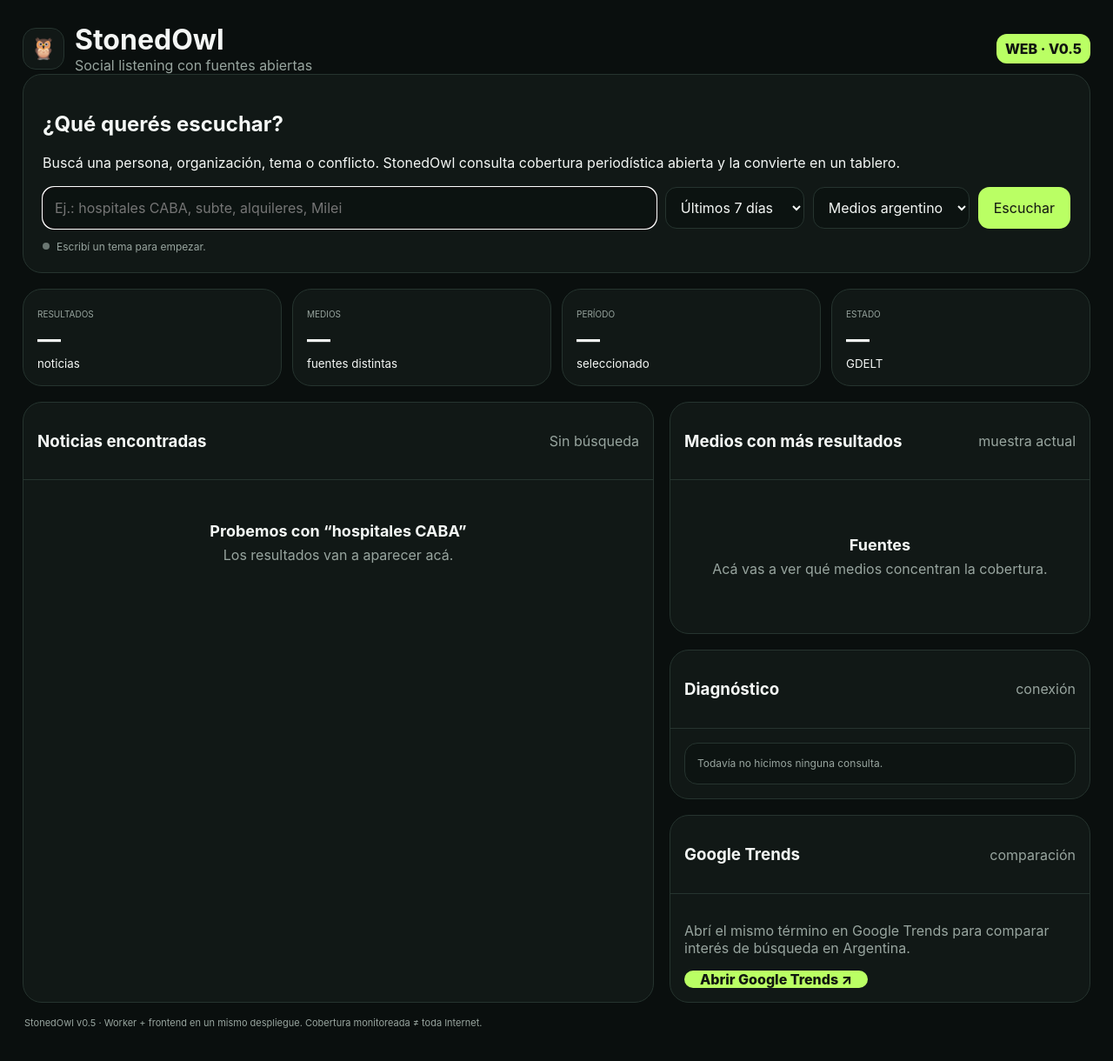
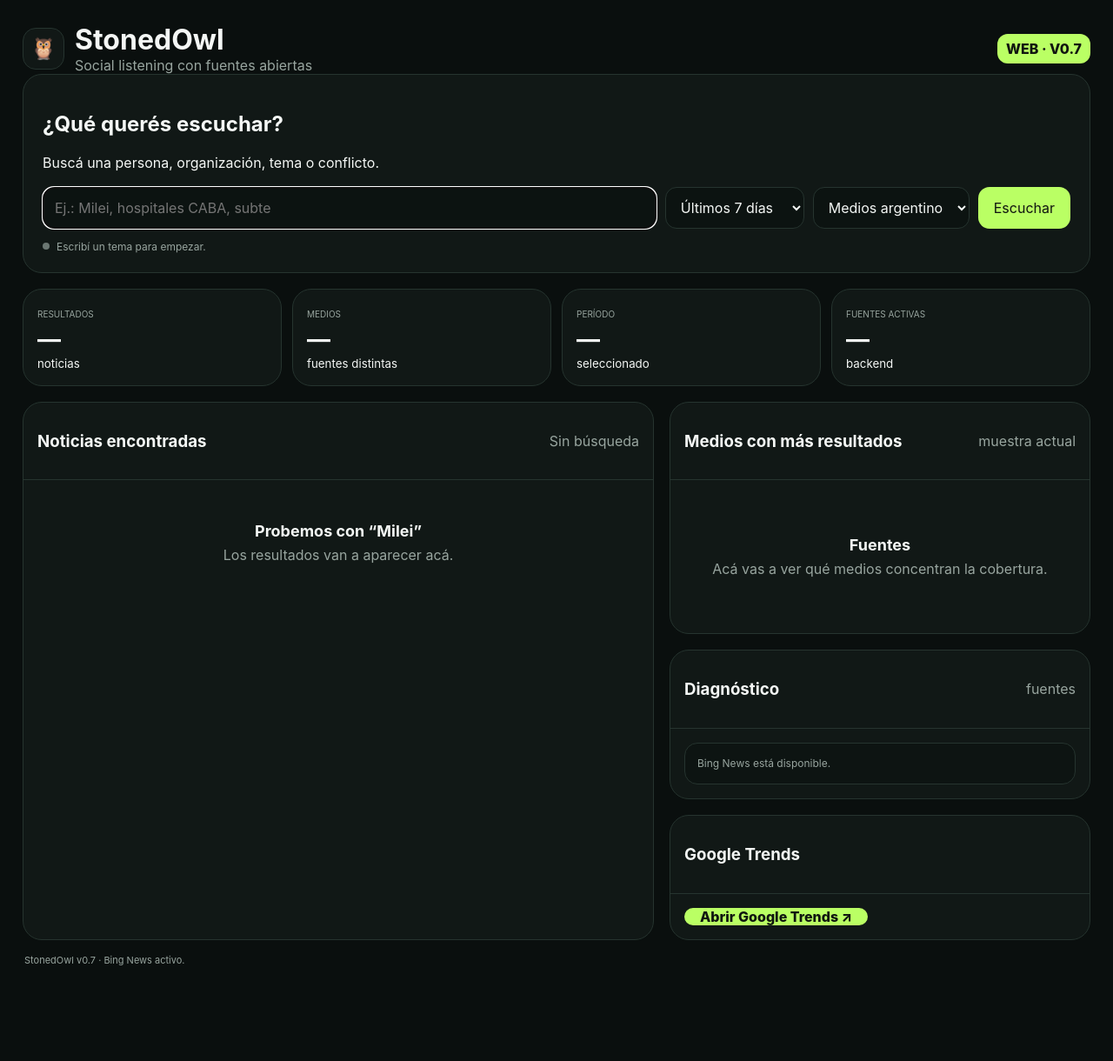
Before and after one commit to tomaspatane/StonedOwl, a plain HTML site: page public/index.html in a window 1280 px wide. Shown: the whole page at 87% size. After the commit the page ends 1153 px from the top, so only its background shows below. Drawn offline with Linux system fonts and the light colour scheme.

Commit message:
Promote v0.7 interface to root

```diff
--- a/public/index.html
+++ b/public/index.html
@@ -3,21 +3,21 @@
 <head>
 <meta charset="utf-8">
 <meta name="viewport" content="width=device-width,initial-scale=1">
-<title>StonedOwl</title>
+<title>StonedOwl v0.7</title>
 <link rel="stylesheet" href="style.css">
 </head>
 <body>
 <div class="app">
   <header class="top">
     <div class="brand"><div class="logo">🦉</div><div><h1>StonedOwl</h1><div class="sub">Social listening con fuentes abiertas</div></div></div>
-    <div class="ver">WEB · V0.5</div>
+    <div class="ver">WEB · V0.7</div>
   </header>
 
   <section class="panel search">
     <h2>¿Qué querés escuchar?</h2>
-    <p>Buscá una persona, organización, tema o conflicto. StonedOwl consulta cobertura periodística abierta y la convierte en un tablero.</p>
+    <p>Buscá una persona, organización, tema o conflicto.</p>
     <div class="row">
-      <input id="q" placeholder='Ej.: hospitales CABA, subte, alquileres, Milei' autofocus>
+      <input id="q" placeholder="Ej.: Milei, hospitales CABA, subte" autofocus>
       <select id="span">
         <option value="1d">Últimas 24 h</option>
         <option value="3d">Últimos 3 días</option>
@@ -37,23 +37,22 @@
     <div class="metric"><span>Resultados</span><b id="m1">—</b><small>noticias</small></div>
     <div class="metric"><span>Medios</span><b id="m2">—</b><small>fuentes distintas</small></div>
     <div class="metric"><span>Período</span><b id="m3">—</b><small>seleccionado</small></div>
-    <div class="metric"><span>Estado</span><b id="m4">—</b><small>GDELT</small></div>
+    <div class="metric"><span>Fuentes activas</span><b id="m4">—</b><small id="m4sub">backend</small></div>
   </section>
 
   <main class="layout">
     <article class="card">
       <div class="head"><h3>Noticias encontradas</h3><span id="label">Sin búsqueda</span></div>
-      <div class="list" id="articles"><div class="empty"><strong>Probemos con “hospitales CABA”</strong>Los resultados van a aparecer acá.</div></div>
+      <div class="list" id="articles"><div class="empty"><strong>Probemos con “Milei”</strong>Los resultados van a aparecer acá.</div></div>
     </article>
-
     <aside class="right">
       <article class="card"><div class="head"><h3>Medios con más resultados</h3><span>muestra actual</span></div><div class="body" id="media"><div class="empty"><strong>Fuentes</strong>Acá vas a ver qué medios concentran la cobertura.</div></div></article>
-      <article class="card"><div class="head"><h3>Diagnóstico</h3><span>conexión</span></div><div class="body"><div class="callout" id="diag">Todavía no hicimos ninguna consulta.</div></div></article>
-      <article class="card"><div class="head"><h3>Google Trends</h3><span>comparación</span></div><div class="body"><p class="muted">Abrí el mismo término en Google Trends para comparar interés de búsqueda en Argentina.</p><a class="btn" id="trends" href="https://trends.google.com/trends/" target="_blank" rel="noopener">Abrir Google Trends ↗</a></div></article>
+      <article class="card"><div class="head"><h3>Diagnóstico</h3><span>fuentes</span></div><div class="body"><div class="callout" id="diag">Bing News está disponible.</div></div></article>
+      <article class="card"><div class="head"><h3>Google Trends</h3></div><div class="body"><a class="btn" id="trends" href="https://trends.google.com/trends/" target="_blank" rel="noopener">Abrir Google Trends ↗</a></div></article>
     </aside>
   </main>
 
-  <footer>StonedOwl v0.5 · Worker + frontend en un mismo despliegue. Cobertura monitoreada ≠ toda Internet.</footer>
+  <footer>StonedOwl v0.7 · Bing News activo.</footer>
 </div>
 <script src="app.js"></script>
 </body>
```
